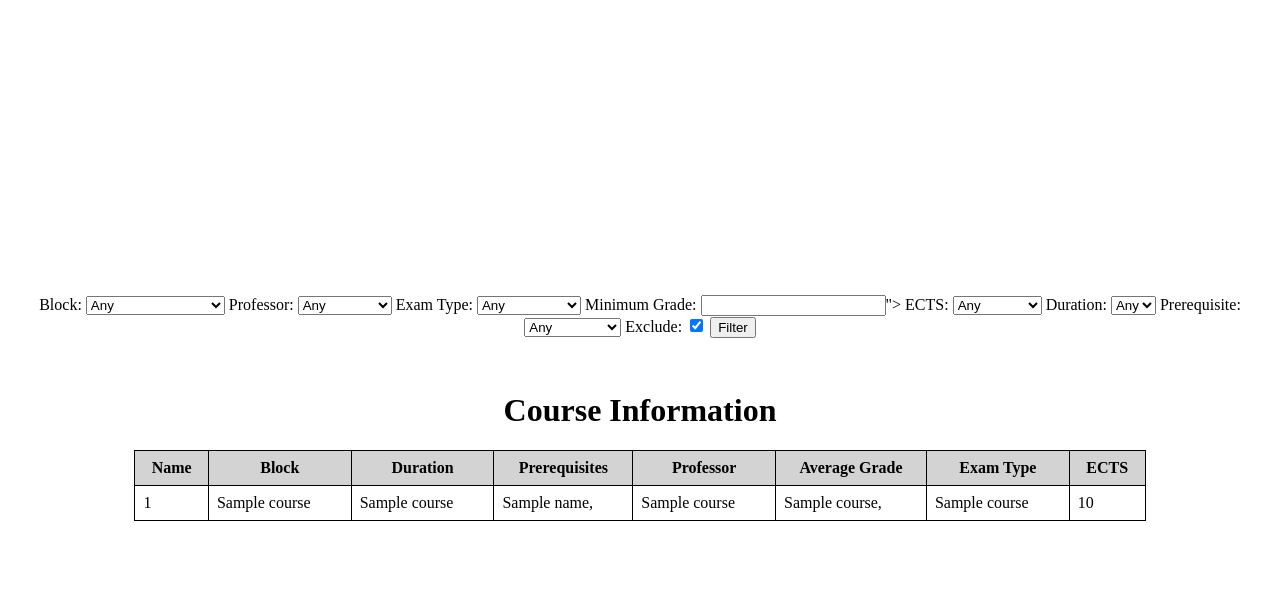
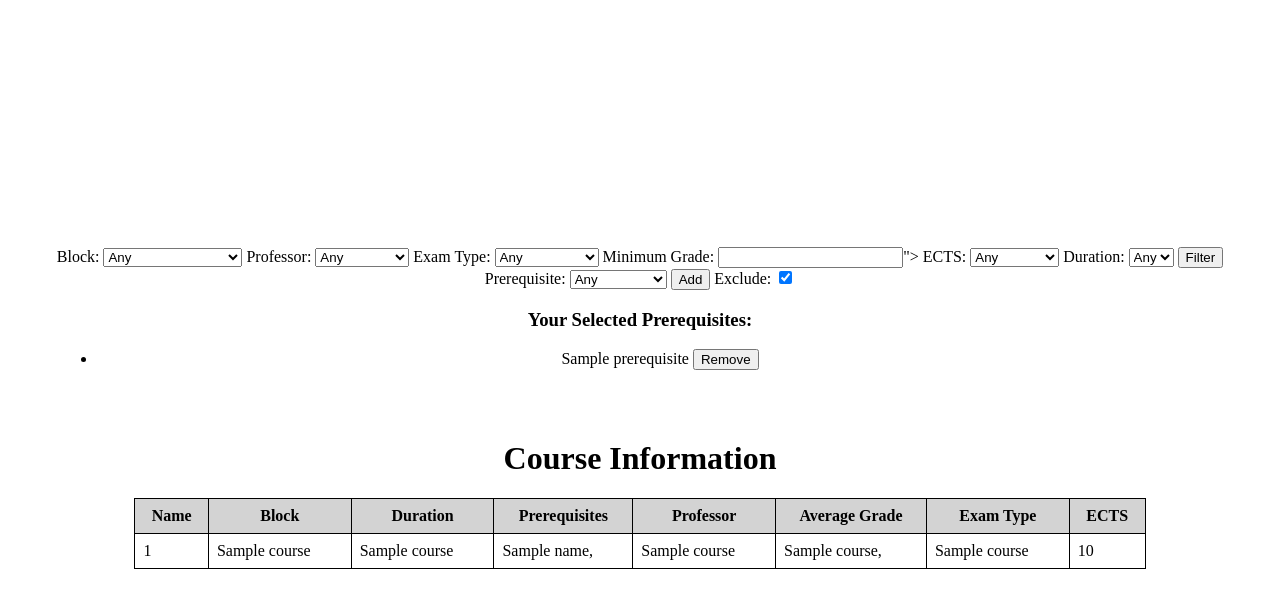
Before and after one commit to Seisision/DIS-project-2023-Group73, a Flask app: template Course_Finder/templates/home.html in a window 1280 px wide. Shown: the top 610 px of the page. Run offline with Flask 3, Linux system fonts and the light colour scheme; the template is opened without the code that fills it: most values are stand-ins (such as "Sample title", 1, 10 or a date in 2020); form fields are guessed from the names that the template uses; some libraries are stand-ins or nearby versions.

Commit message:
Added support for filtering multiple prereq courses
restructured template and app to accomadte.

now separate route for home and prereq.

```diff
--- a/Course_Finder/app.py
+++ b/Course_Finder/app.py
@@ -1,7 +1,12 @@
-from flask import Flask, render_template, request
+from flask import Flask, render_template, request, session, redirect, url_for
+from flask_session import Session
 import psycopg2
 
 app = Flask(__name__)
+app.config['SECRET_KEY'] = 'secretkey'
+app.config['SESSION_TYPE'] = 'filesystem'
+
+Session(app)
 
 # gamle Database connection settings
 #host="127.0.0.1"
@@ -33,6 +38,9 @@ def home():
     conn = get_db_conn()
     curs = conn.cursor()
 
+    session.setdefault('selected_prerequisites', [])
+    print(f"Home route: Selected prerequisites session: {session.get('selected_prerequisites', [])}")
+
     # Fetch blocks
     curs.execute("SELECT DISTINCT number FROM Block ORDER BY number")
     blocks = [record[0] for record in curs.fetchall()]
@@ -51,7 +59,8 @@ def home():
 
     # fetch prerequisites
     curs.execute("SELECT DISTINCT name FROM Course ORDER BY name")
-    prerequisites = [record[0] for record in curs.fetchall()]
+    prerequisites = [{'name': record[0], 'exclude': False} for record in curs.fetchall()]
+    # prerequisites = [record[0] for record in curs.fetchall()]
 
     # fetch duration
     curs.execute("SELECT DISTINCT duration FROM Course ORDER BY duration")
@@ -71,6 +80,11 @@ def home():
         LEFT JOIN CourseBlock cb ON cb.course_id = c.id
         LEFT JOIN Block b ON b.number = cb.block_number
     """
+    query_conditions = []
+
+    if 'selected_prerequisites' not in session or not session['selected_prerequisites']:
+        session['selected_prerequisites'] = []
+
     # Handle filtering form submission
     # Retrieve filtering criteria from the request object
     # Construct the SQL query with the filtering conditions
@@ -83,11 +97,9 @@ def home():
         selected_grade = request.form.get('grade')
         selected_ects = request.form.get('ects')
         selected_duration = request.form.get('duration')
-        selected_prerequisite = request.form.get('prerequisite')
-        exclude_prerequisite = 'exclude_prerequisite' in request.form
 
+        session.modified = True  # This line is needed because mutable session data might not trigger a save
 
-        query_conditions = []
         if selected_block and selected_block != 'None':
             query_conditions.append(f"b.number = {selected_block}")
 
@@ -106,19 +118,33 @@ def home():
         if selected_duration and selected_duration != 'None':
             query_conditions.append(f"c.duration = {selected_duration}")
 
-        prerequisite_condition = ""
-        if selected_prerequisite and selected_prerequisite != 'None':
-            prerequisite_condition = """
-            EXISTS (
-                SELECT 1
-                FROM CoursePrerequisite cp
-                JOIN Course pr ON cp.prerequisite_course_id = pr.id
-                WHERE cp.course_id = c.id AND pr.name = '%s'
-            )
-            """ % selected_prerequisite
-            if exclude_prerequisite:
-                prerequisite_condition = "NOT " + prerequisite_condition
-            query_conditions.append(prerequisite_condition)
+        prerequisite_conditions = []
+
+        # Construct the filtered prerequisites list
+        selected_prerequisites = session.get('selected_prerequisites', [])
+        prerequisite_conditions = []
+
+        # If selected_prerequisites is not empty
+        if selected_prerequisites:
+            for prerequisite in selected_prerequisites:
+                prerequisite_condition = """
+                EXISTS (
+                    SELECT 1
+                    FROM CoursePrerequisite cp
+                    JOIN Course pr ON cp.prerequisite_course_id = pr.id
+                    WHERE cp.course_id = c.id AND pr.name = %s
+                )
+                """
+                if prerequisite['exclude']:
+                    prerequisite_condition = "NOT " + prerequisite_condition
+                prerequisite_conditions.append(prerequisite_condition)
+
+        if prerequisite_conditions:
+            query_conditions.append("(" + " OR ".join(prerequisite_conditions) + ")")
+
+        query += " WHERE " + " AND ".join(query_conditions)
+
+        curs.execute(query, [prerequisite['name'] for prerequisite in selected_prerequisites])
 
     if query_conditions:
         query += " WHERE " + " AND ".join(query_conditions)
@@ -131,4 +157,41 @@ def home():
     data = curs.fetchall()
     conn.close()
 
-    return render_template('home.html', data=data, blocks=blocks, professors=professor, exam_types=exam_type, ects=ects, durations=duration, prerequisites=prerequisites, form=request.form)
+    print(f"Home route: Selected prerequisites session: {session['selected_prerequisites']}")
+
+    return render_template(
+        'home.html',
+        data=data,
+        blocks=blocks,
+        professors=professor,
+        exam_types=exam_type,
+        ects=ects,
+        durations=duration,
+        prerequisites=prerequisites,
+        selected_prerequisites=session['selected_prerequisites'],
+        form=request.form
+        )
+
+@app.route('/prerequisites', methods=['POST'])
+def prerequisites():
+    selected_prerequisite = request.form.get('prerequisite', '')
+    exclude_prerequisite = 'exclude_prerequisite' in request.form
+    action = request.form.get('action')
+
+    print("Received prerequisite: ", selected_prerequisite)
+    print("Received action: ", action)
+
+    if selected_prerequisite and selected_prerequisite != '':
+        if action == 'Add':
+            if 'selected_prerequisites' not in session:
+                session['selected_prerequisites'] = [{'name': selected_prerequisite, 'exclude': exclude_prerequisite}]
+            else:
+                session['selected_prerequisites'].append({'name': selected_prerequisite, 'exclude': exclude_prerequisite})
+            print("Added prerequisite, session is now: ", session['selected_prerequisites'])
+        elif action == 'Remove' and 'selected_prerequisites' in session:
+            session['selected_prerequisites'] = [prerequisite for prerequisite in session['selected_prerequisites'] if prerequisite['name'] != selected_prerequisite]
+            print("Removed prerequisite, session is now: ", session['selected_prerequisites'])
+
+    session.modified = True
+
+    return redirect(url_for('home'))
--- a/Course_Finder/templates/home.html
+++ b/Course_Finder/templates/home.html
@@ -43,7 +43,9 @@
 </head>
 <body>
     <div class="filterForm">
+        <div class="mainFilterForm">
             <form method="POST">
+
                 <label for="block">Block:</label>
                 <select name="block" id="block">
                     <option value="">Any</option>
@@ -107,23 +109,44 @@
                     {% endfor %}
                 </select>
 
+                <input type="submit" value="Filter">
+            </form>
+        </div>
+
+        <div class="prerequisiteForm">
+            <form action="{{ url_for('prerequisites') }}" method="POST">
                 <label for="prerequisite">Prerequisite:</label>
                 <select name="prerequisite" id="prerequisite">
                     <option value="">Any</option>
                     {% for prerequisite in prerequisites %}
-                    {% if prerequisite|string == request.form.get('prerequisite') %}
-                        <option value="{{ prerequisite }}" selected>{{ prerequisite }}</option>
-                    {% else %}
                         <option value="{{ prerequisite }}">{{ prerequisite }}</option>
-                    {% endif %}
                     {% endfor %}
                 </select>
+                <input type="submit" name="action" value="Add">
                 <label for="exclude_prerequisite">Exclude:</label>
                 <input type="checkbox" id="exclude_prerequisite" name="exclude_prerequisite" {% if form.get('exclude_prerequisite') %}checked{% endif %}>
+            </form>
 
-
-            <input type="submit" value="Filter">
+            <!-- List of selected prerequisites -->
+            {% if selected_prerequisites %}
+            <h3>Your Selected Prerequisites:</h3>
+            <ul>
+                {% for prerequisite in selected_prerequisites %}
+                <li>
+                    <!-- If this prerequisite is marked for exclusion, display it in red -->
+                    <span {% if prerequisite['exclude'] %}style="color: red;"{% endif %}>
+                        {{ prerequisite['name'] }}
+                    </span>
+                    <!-- Form for removing the prerequisite -->
+                    <form action="{{ url_for('prerequisites') }}" method="POST" style="display: inline;">
+                        <input type="hidden" name="prerequisite" value="{{ prerequisite['name'] }}">
+                        <input type="submit" name="action" value="Remove">
                     </form>
+                </li>
+                {% endfor %}
+            </ul>
+            {% endif %}
+        </div>
     </div>
     <div class="container">
         <h1>Course Information</h1>
```
Lines whose indentation alone changed are shown as unchanged.
